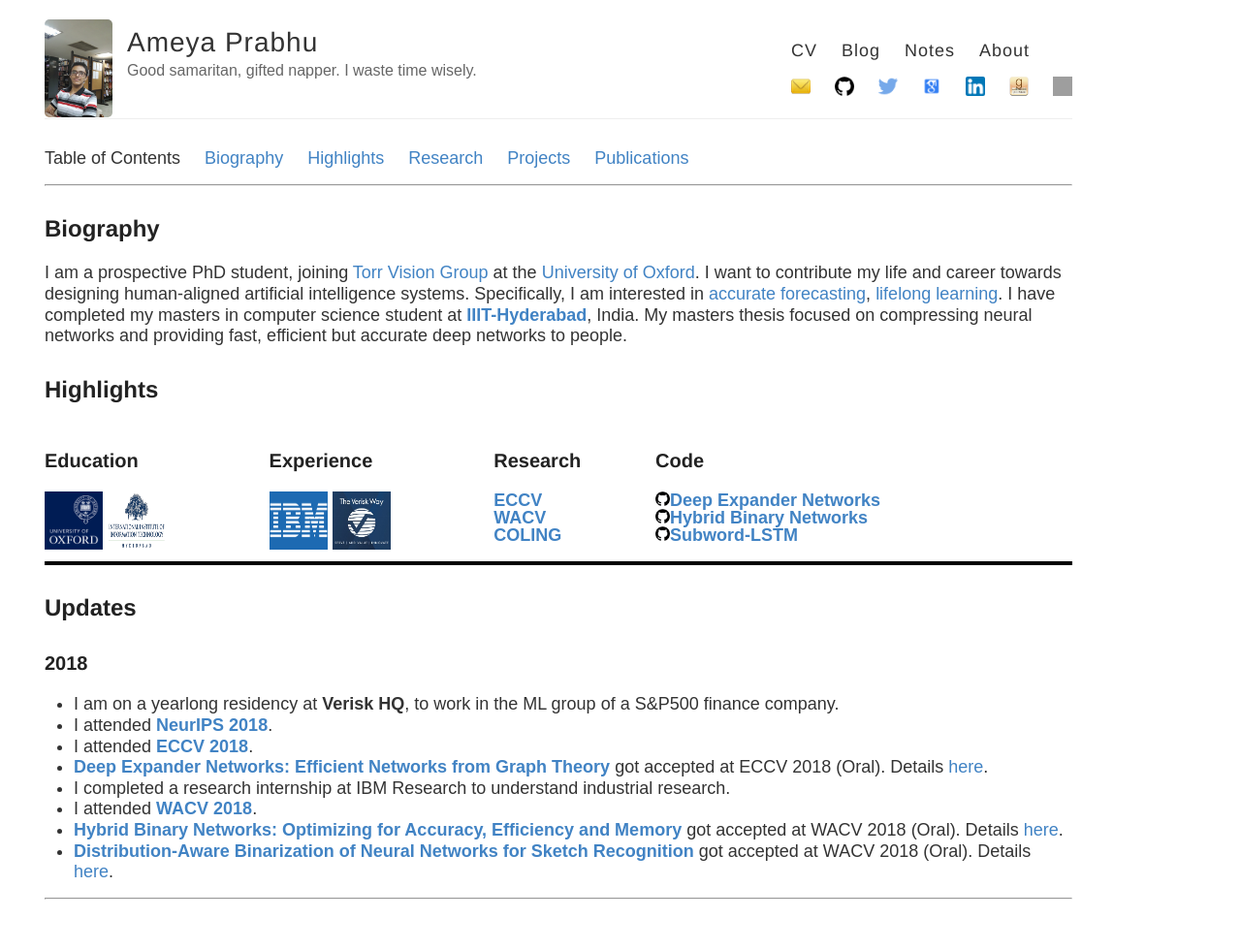
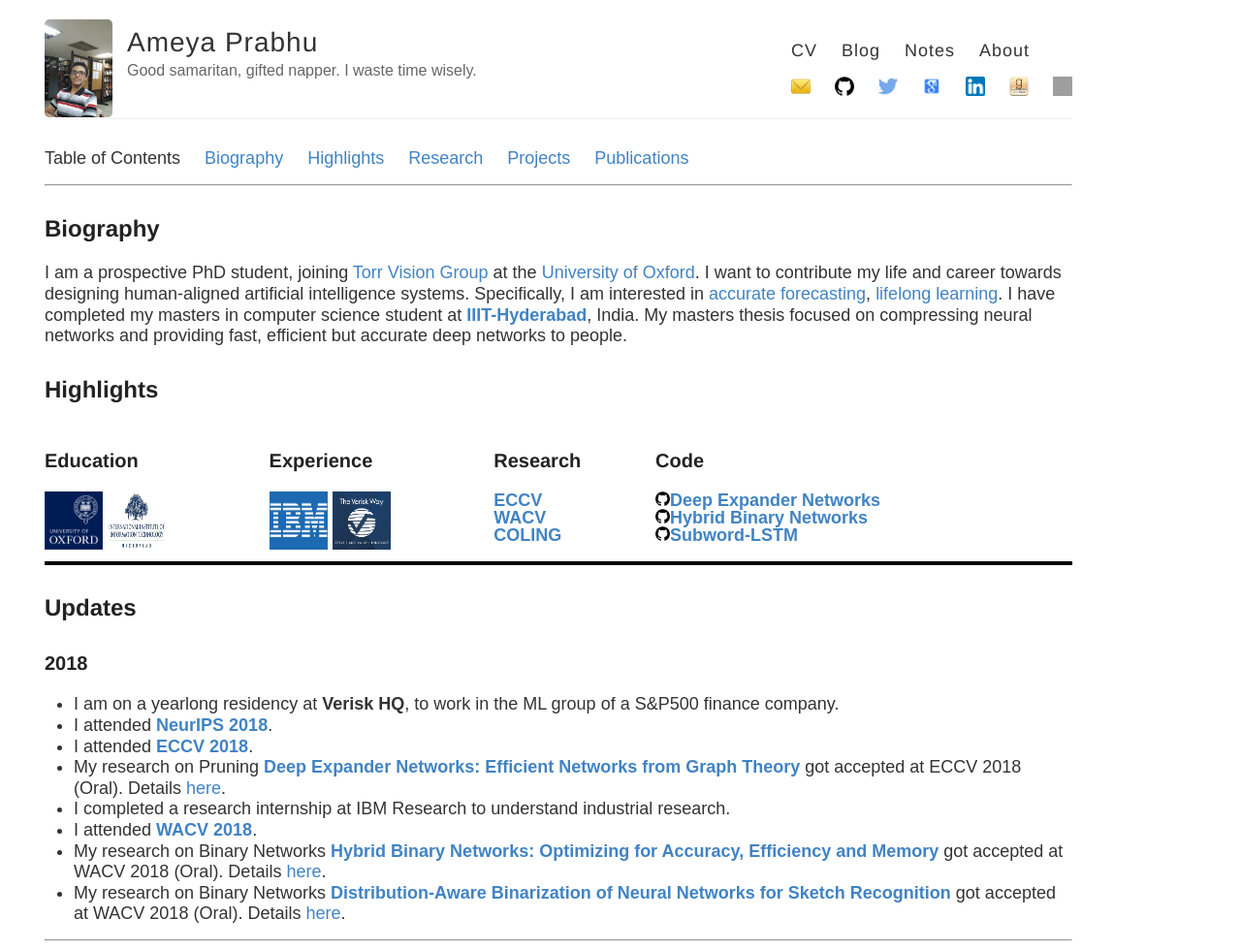
Before and after one commit to drimpossible/drimpossible.github.io, a Jekyll site: the page built from about/index.md, in a window 1280 px wide. Shown: the whole page at 97% size. Built offline with Jekyll 4.4.1, drawn with Linux system fonts in a browser that asks for light colours; some web fonts are replaced; before the commit the page ends 937 px from its top, so only the background shows below that; grey boxes are pictures that could not be loaded.

Commit message:
Bio updates

```diff
--- a/about/index.md
+++ b/about/index.md
@@ -37,11 +37,11 @@ My masters thesis focused on compressing neural networks and providing fast, eff
 * I am on a yearlong residency at **Verisk HQ**, to work in the ML group of a S&P500 finance company.
 * I attended [**NeurIPS 2018**](https://nips.cc/Conferences/2018).
 * I attended [**ECCV 2018**](https://eccv2018.org/).
-* [**Deep Expander Networks: Efficient Networks from Graph Theory**](http://openaccess.thecvf.com/content_ECCV_2018/papers/Ameya_Prabhu_Deep_Expander_Networks_ECCV_2018_paper.pdf) got accepted at ECCV 2018 (Oral). Details [here]().
+* My research on Pruning [**Deep Expander Networks: Efficient Networks from Graph Theory**](http://openaccess.thecvf.com/content_ECCV_2018/papers/Ameya_Prabhu_Deep_Expander_Networks_ECCV_2018_paper.pdf) got accepted at ECCV 2018 (Oral). Details [here]().
 * I completed a research internship at IBM Research to understand industrial research.
 * I attended [**WACV 2018**](http://wacv18.wacv.net/).
-* [**Hybrid Binary Networks: Optimizing for Accuracy, Efficiency and Memory**](https://arxiv.org/abs/1804.03867) got accepted at WACV 2018 (Oral). Details [here]().
-* [**Distribution-Aware Binarization of Neural Networks for Sketch Recognition**](https://arxiv.org/abs/1804.02941) got accepted at WACV 2018 (Oral). Details [here]().
+* My research on Binary Networks [**Hybrid Binary Networks: Optimizing for Accuracy, Efficiency and Memory**](https://arxiv.org/abs/1804.03867) got accepted at WACV 2018 (Oral). Details [here]().
+* My research on Binary Networks [**Distribution-Aware Binarization of Neural Networks for Sketch Recognition**](https://arxiv.org/abs/1804.02941) got accepted at WACV 2018 (Oral). Details [here]().
 
 
 ---
```
